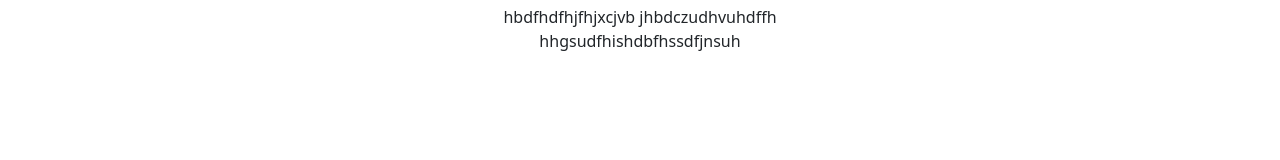
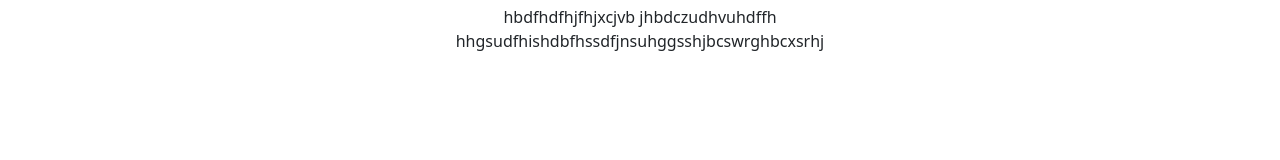
Before and after one commit to RajalakshmiShankar/Personal-site, a plain HTML site: page capstone/index.html in a window 1280 px wide. Shown: the part 1018-1178 px from the top of the page. Drawn offline with nearby package versions, Linux system fonts and the light colour scheme.

Commit message:
Update index.html

```diff
--- a/capstone/index.html
+++ b/capstone/index.html
@@ -34,7 +34,7 @@
         <img src="./images/Myprofile.png" alt="My pic" height="200" />
         <h2>Hello.</h2>
         <p class="intro">
-          hbdfhdfhjfhjxcjvb jhbdczudhvuhdffh hhgsudfhishdbfhssdfjnsuh
+          hbdfhdfhjfhjxcjvb jhbdczudhvuhdffh hhgsudfhishdbfhssdfjnsuhggsshjbcswrghbcxsrhj
         </p>
       </div>
     </section>
```
